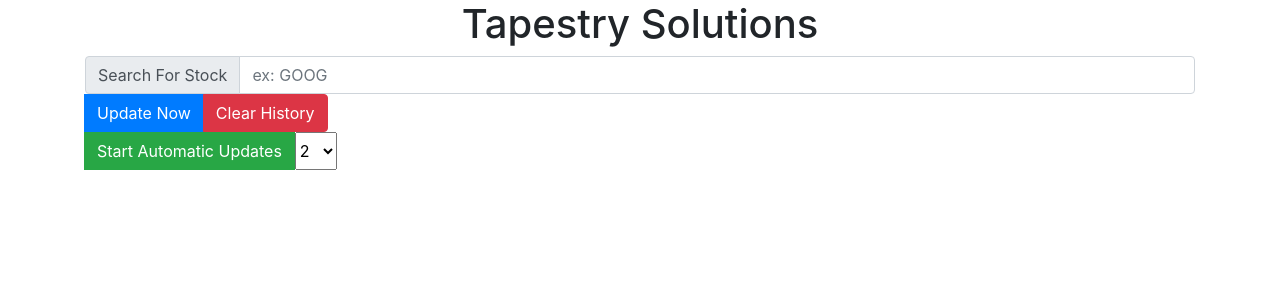
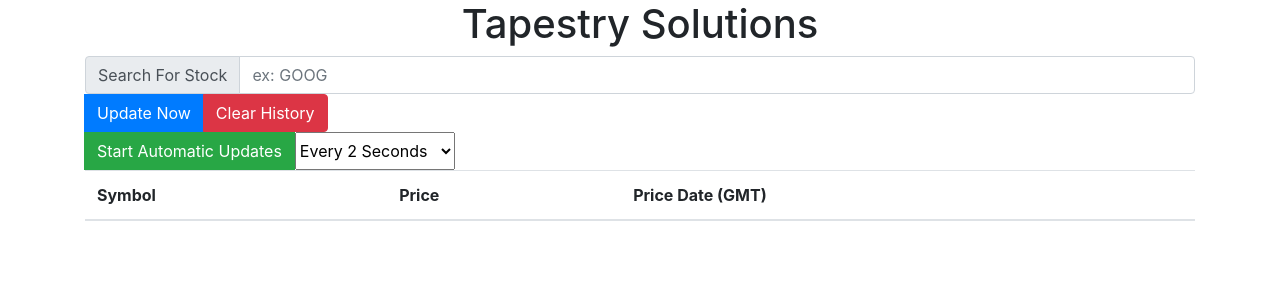
Before and after one commit to mjcampos/tapestry_solutions, a React (Create React App) app: page / in a window 1280 px wide. Shown: the top 300 px of the page. Built offline with nearby package versions, Linux system fonts and the light colour scheme.

Commit message:
Add a handleUpdate method to the StockSearch component.
Created a table to display the user's stocks, called the StockTable component, and import it into the App component.

```diff
--- a/src/components/App.js
+++ b/src/components/App.js
@@ -1,6 +1,7 @@
 import React, {Component} from 'react';
 import {Container} from 'react-bootstrap';
 import StockSearch from './StockSearch';
+import StockTable from './StockTable';
 
 class App extends Component {
 	render () {
@@ -9,6 +10,7 @@ class App extends Component {
 				<h1 className="text-center">Tapestry Solutions</h1>
 
 				<StockSearch/>
+				<StockTable/>
 			</Container>
 		);
 	}
--- a/src/components/StockSearch.js
+++ b/src/components/StockSearch.js
@@ -7,6 +7,15 @@ class StockSearch extends Component {
 
 		this.state = {
 			stock: ""
+		}
+	}
+
+	handleUpdate = () => {
+		var {stock} = this.state;
+
+		// Validated that the stock state has value
+		if (stock.length) {
+
 		}
 	}
 
@@ -28,7 +37,7 @@ class StockSearch extends Component {
 
 				<InputGroup>
 					<InputGroup.Append>
-						<Button>Update Now</Button>
+						<Button onClick={() => this.handleUpdate()}>Update Now</Button>
 					</InputGroup.Append>
 
 					<InputGroup.Append>
@@ -42,10 +51,10 @@ class StockSearch extends Component {
 					</InputGroup.Append>
 
 					<select>
-						<option value="2">2</option>
-						<option value="5">5</option>
-						<option value="10">10</option>
-						<option value="30">30</option>
+						<option value="2">Every 2 Seconds</option>
+						<option value="5">Every 5 Seconds</option>
+						<option value="10">Every 10 Seconds</option>
+						<option value="30">Every 30 Seconds</option>
 					</select>
 				</InputGroup>
 			</div>
--- /dev/null
+++ b/src/components/StockTable.js
@@ -0,0 +1,20 @@
+import React, {Component} from 'react';
+import {Table} from 'react-bootstrap';
+
+class StockTable extends Component {
+	render() {
+		return(
+			<Table>
+				<thead>
+					<tr>
+						<th>Symbol</th>
+						<th>Price</th>
+						<th>Price Date (GMT)</th>
+					</tr>
+				</thead>
+			</Table>
+		);
+	}
+}
+
+export default StockTable;
```
